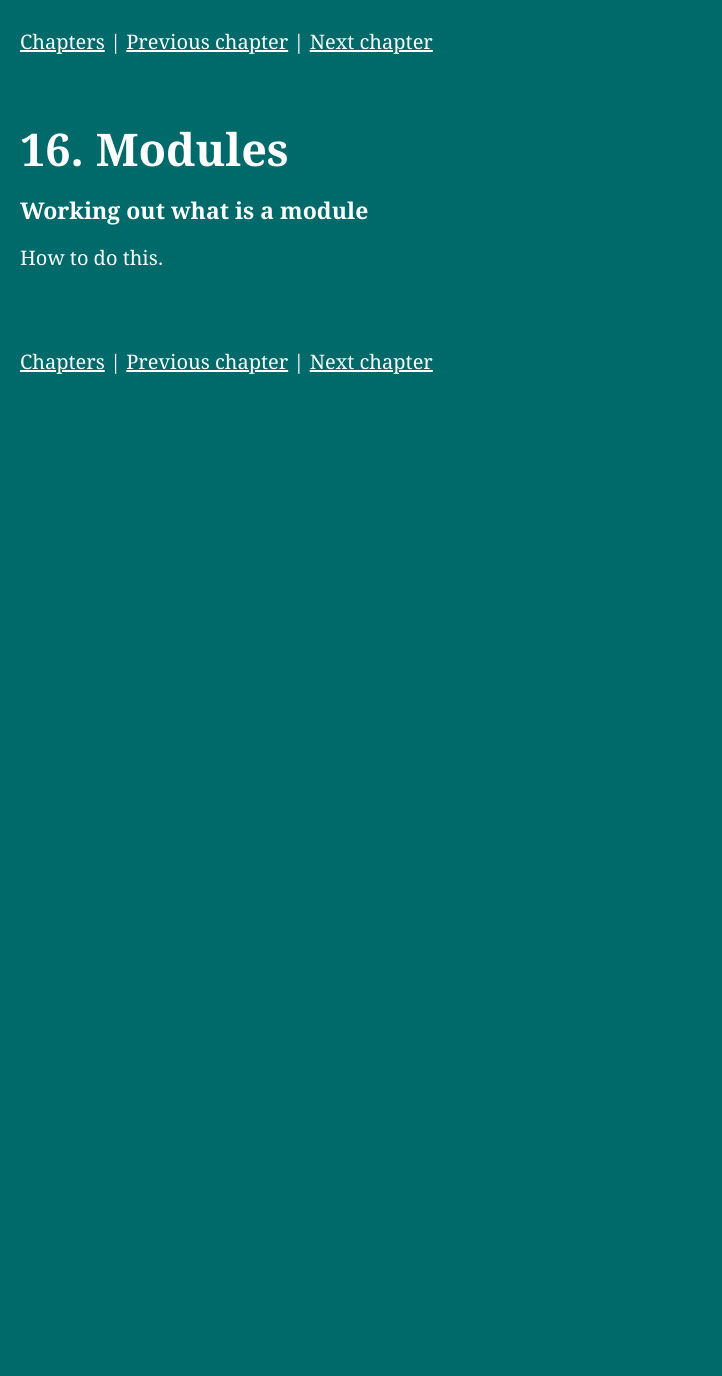
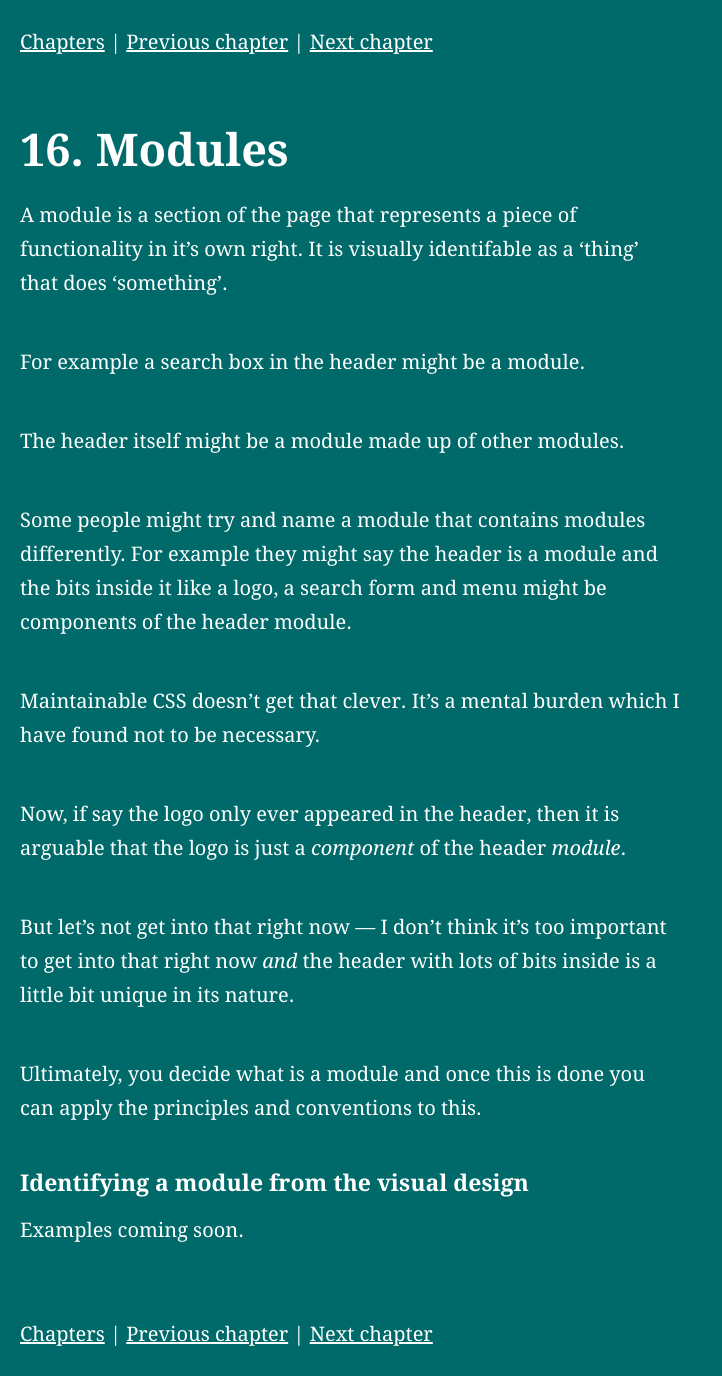
Before and after one commit to adamsilver/maintainablecss.com-jekyll, a Jekyll site: the page built from _pages/16-module.md, in a window 1280 px wide. Shown: the whole page, without its empty margins (0-722 px from the left). Built offline with Jekyll 4.4.1, drawn with Linux system fonts in a browser that asks for light colours; before the commit the page ends 900 px from its top, so only the background shows below that.

Commit message:
Modules beginning

```diff
--- a/_pages/16-module.md
+++ b/_pages/16-module.md
@@ -9,6 +9,22 @@ previousPage:
   href: /chapters/4
 ---
 
-## Working out what is a module
+A module is a section of the page that represents a piece of functionality in it's own right. It is visually identifable as a 'thing' that does 'something'.
 
-How to do this.
+For example a search box in the header might be a module.
+
+The header itself might be a module made up of other modules.
+
+Some people might try and name a module that contains modules differently. For example they might say the header is a module and the bits inside it like a logo, a search form and menu might be components of the header module.
+
+Maintainable CSS doesn't get that clever. It's a mental burden which I have found not to be necessary.
+
+Now, if say the logo only ever appeared in the header, then it is arguable that the logo is just a *component* of the header *module*.
+
+But let's not get into that right now &mdash; I don't think it's too important to get into that right now *and* the header with lots of bits inside is a little bit unique in its nature.
+
+Ultimately, you decide what is a module and once this is done you can apply the principles and conventions to this.
+
+## Identifying a module from the visual design
+
+Examples coming soon.
```
